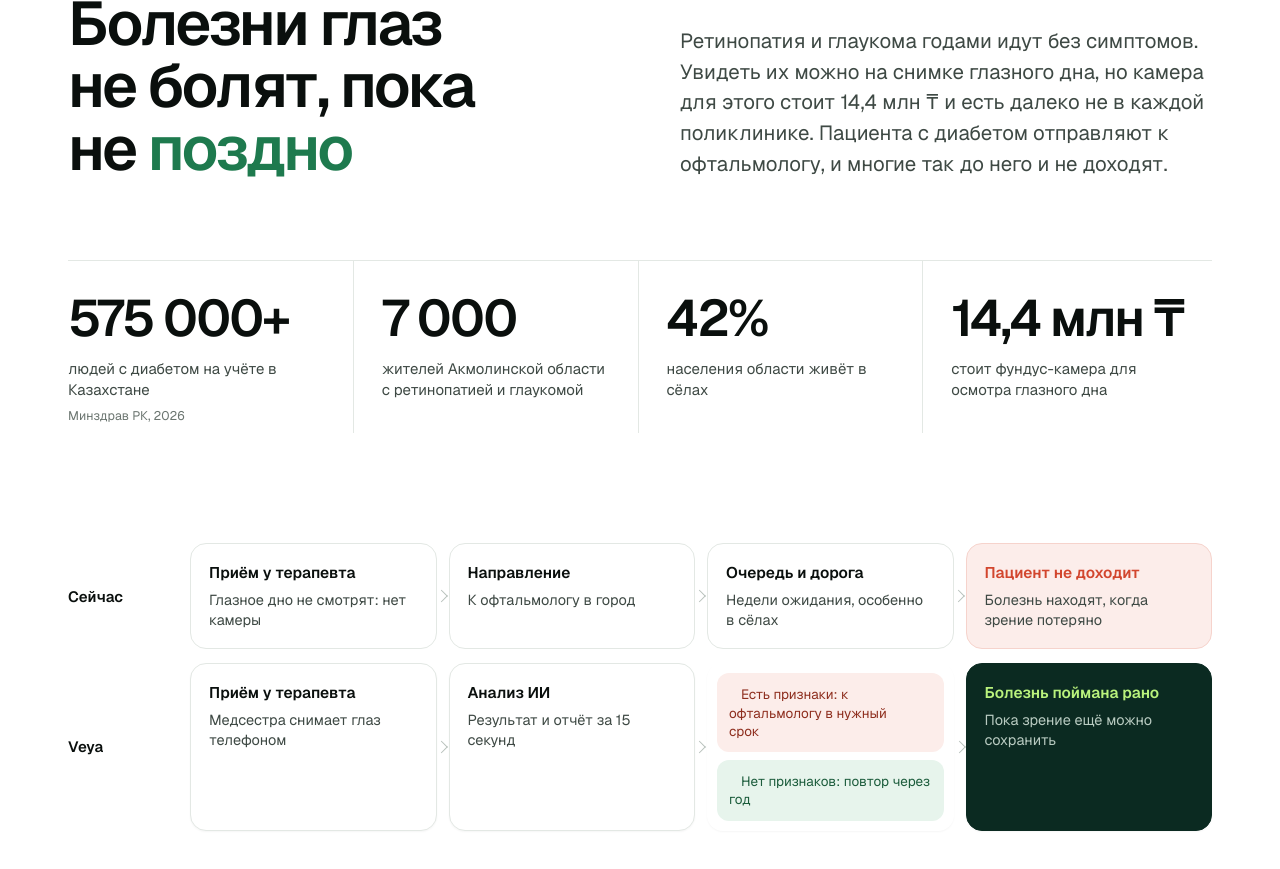
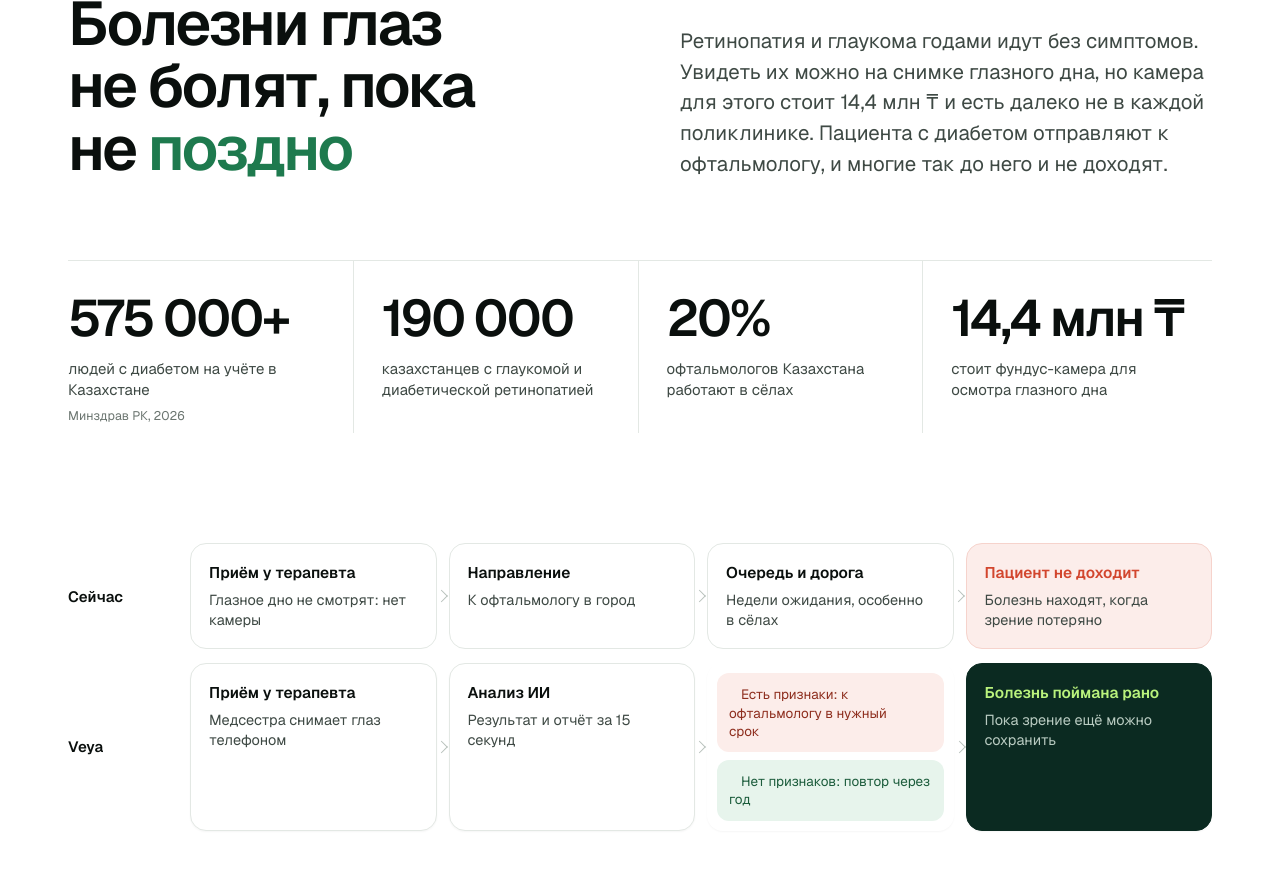
Before and after one commit to ulacoder/veya-ai, a plain HTML site: page index.html in a window 1280 px wide. Shown: the part 1292-2161 px from the top of the page. Drawn offline with nearby package versions, Linux system fonts and the light colour scheme; no server answers; a script that the page names is missing.

Commit message:
Use national eye-disease figures in the problem stats
190 000 people in Kazakhstan with glaucoma or diabetic retinopathy and
20% of ophthalmologists working rurally replace the Akmola-only numbers.

Co-Authored-By: Claude Opus 5.5 <noreply@anthropic.com>
Claude-Session: https://claude.ai/code/session_012Wp76aeHgK6ACv3thdcjFC

```diff
--- a/index.html
+++ b/index.html
@@ -500,8 +500,8 @@ footer p{max-width:70ch}
     </div>
     <div class="stats rv">
       <div><b data-n="575000" data-s="+">575 000+</b><span><span class="ru">людей с диабетом на учёте в Казахстане</span><span class="en">people with diabetes registered in Kazakhstan</span></span><small><span class="ru">Минздрав РК, 2026</span><span class="en">Ministry of Health, 2026</span></small></div>
-      <div><b data-n="7000">7 000</b><span><span class="ru">жителей Акмолинской области с ретинопатией и глаукомой</span><span class="en">people in Akmola region with retinopathy or glaucoma</span></span></div>
-      <div><b data-n="42" data-s="%">42%</b><span><span class="ru">населения области живёт в сёлах</span><span class="en">of the region lives in villages</span></span></div>
+      <div><b data-n="190000">190 000</b><span><span class="ru">казахстанцев с глаукомой и диабетической ретинопатией</span><span class="en">people in Kazakhstan with glaucoma or diabetic retinopathy</span></span></div>
+      <div><b data-n="20" data-s="%">20%</b><span><span class="ru">офтальмологов Казахстана работают в сёлах</span><span class="en">of Kazakhstan's ophthalmologists work in rural areas</span></span></div>
       <div><b>14,4 <span class="ru">млн ₸</span><span class="en">M ₸</span></b><span><span class="ru">стоит фундус-камера для осмотра глазного дна</span><span class="en">price of a fundus camera</span></span></div>
     </div>
     <div class="flow">
```
